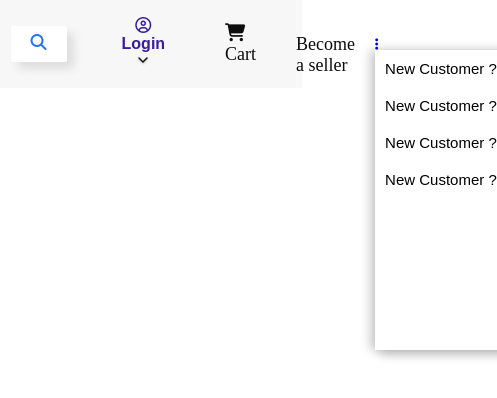
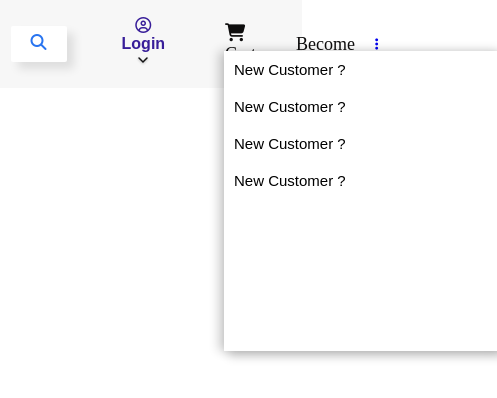
Before and after one commit to Mayureshkore07/cloneflip, a plain HTML site: page index.html in a window 390 px wide. Shown: the top 398 px of the page, 497 px wide, since content can reach past the window. Drawn offline with Linux system fonts and the light colour scheme; some icons are missing.

Commit message:
height responsive

```diff
--- a/flipkart.css
+++ b/flipkart.css
@@ -190,8 +190,8 @@ display: none;
 
 .Hovermore{
     position: absolute;
-
-    top: 50px;
+    left: 80vw;
+    top: 6vh;
     height: 300px;
     width: 280px;
     margin-right: 400px;
```
